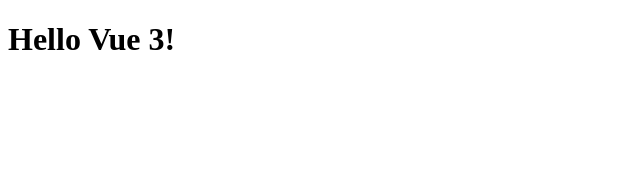
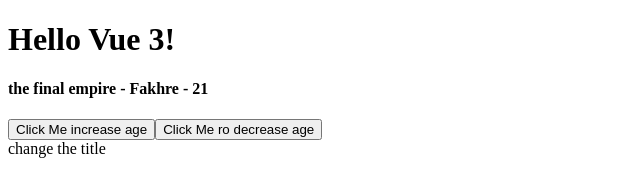
Before and after one commit to Fakhre23/vue.js-App-, a plain HTML site: page index.html in a window 1280 px wide. Shown: the whole page, without its empty margins (0-640 px from the left). Drawn offline with nearby package versions, Linux system fonts and the light colour scheme.

Commit message:
know how to make templates

```diff
--- a/app.js
+++ b/app.js
@@ -0,0 +1,12 @@
+const app = Vue.createApp({ //that called root component
+    //data, functions
+     data() {
+        return {
+            title: 'the final empire',
+            author: 'Fakhre',
+            age: '21',
+        }
+     }
+})
+
+app.mount('#app')
--- a/index.html
+++ b/index.html
@@ -8,6 +8,18 @@
   </head>
   <body>
     <h1>Hello Vue 3!</h1>
-    <div id="app"></div>
+
+    <!-- here is initial vue.js , and you cant use any varibals from app.js outside this scope that id take it from app.mount  -->
+    <div id="app">
+      <h4>{{ title }} - {{ author }} - {{ age }}</h4>
+
+      <!-- that create a event on the varible you specfie and add js with it so its @eventType = "parend + js"  -->
+      <button @click="age++">Click Me increase age</button>
+      <button @click="age--">Click Me ro decrease age</button>
+
+      <div @click="title = 'hey hey hey'">change the title</div>
+    </div>
+
+    <script src="app.js"></script>
   </body>
 </html>
```
